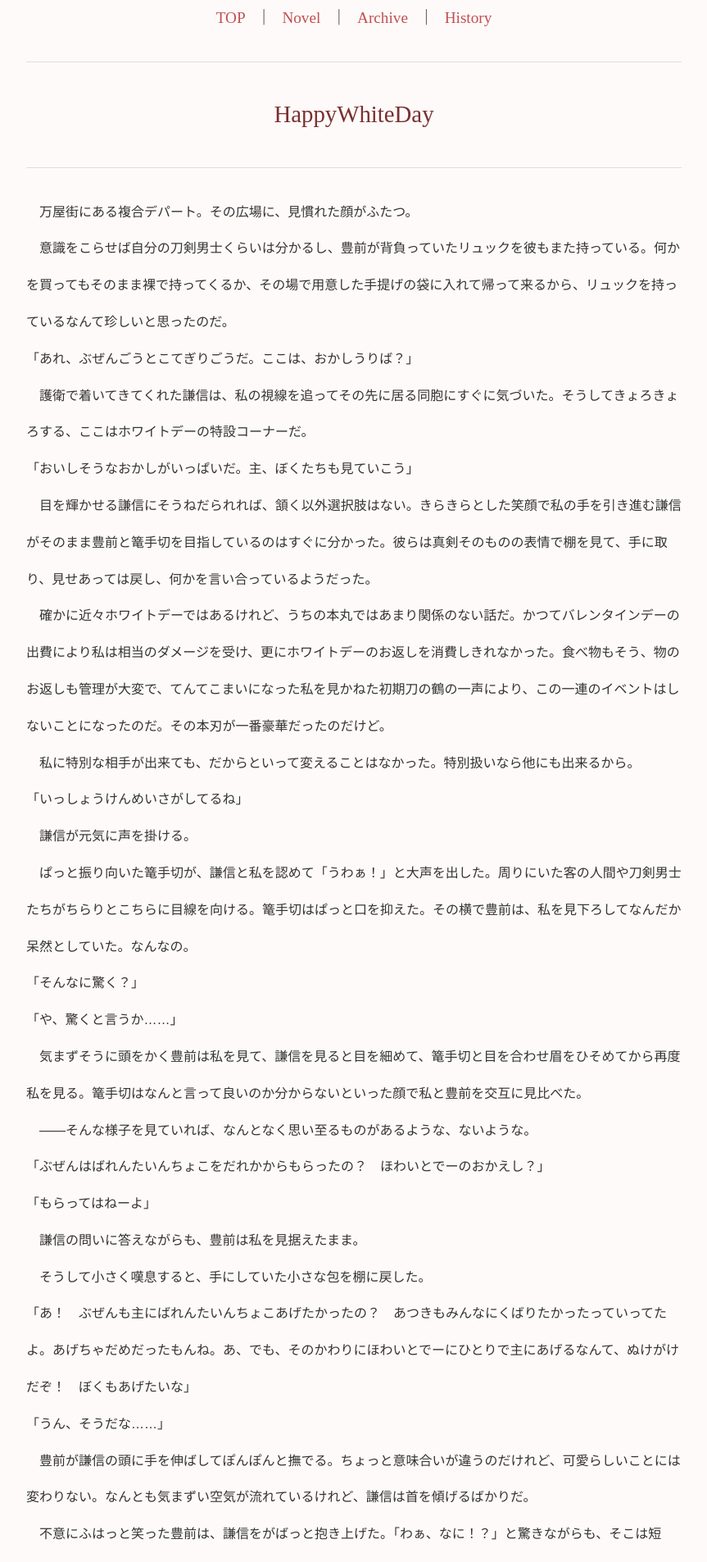
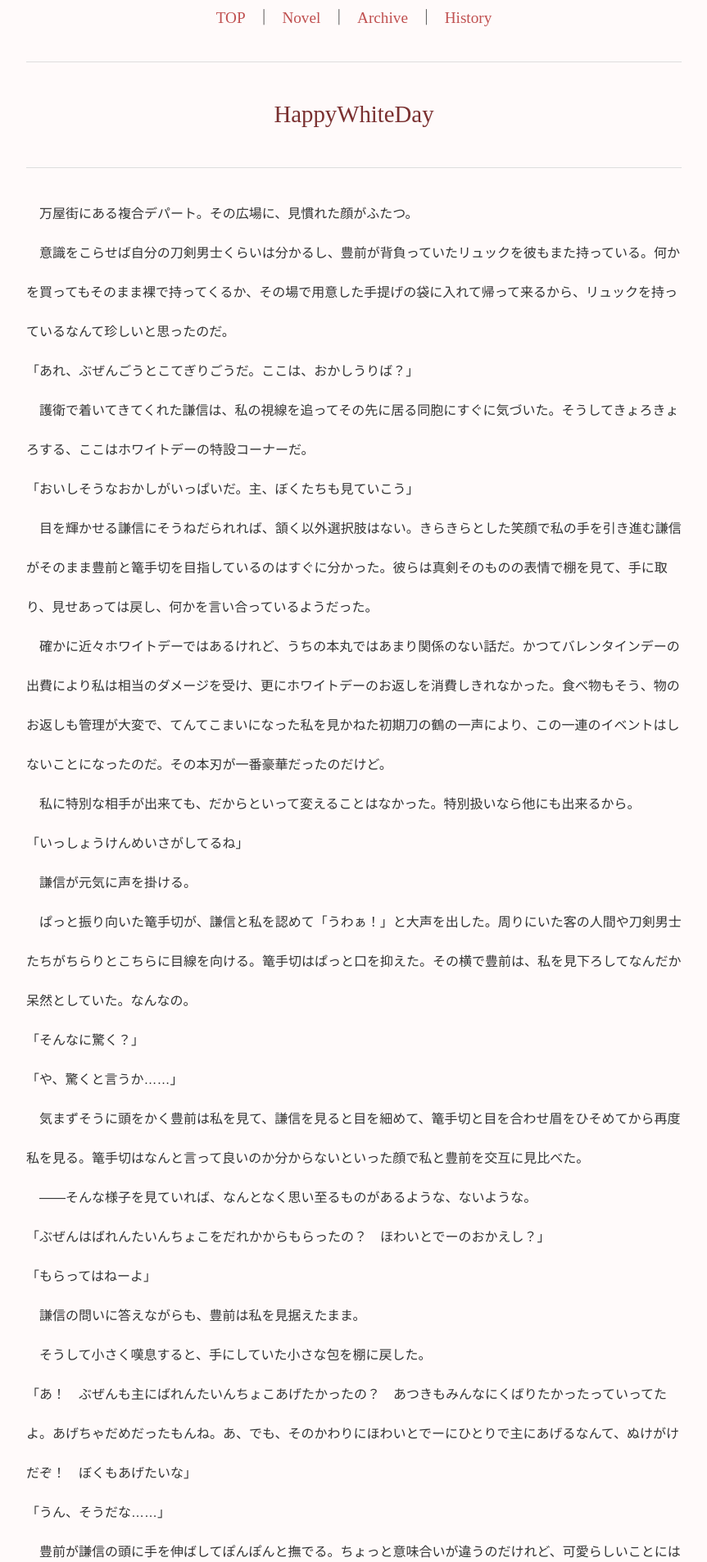
Before and after one commit to fjst160/lemon160, a Jekyll site: the page built from _novels/ss0-1.md, in a window 1280 px wide. Shown: the part 327-2232 px from the top of the page at 82% size, without its empty margins (208-1071 px from the left). Built offline with Jekyll 4.4.1, drawn with Linux system fonts in a browser that asks for light colours.

Commit message:
Update style.css

```diff
--- a/assets/style.css
+++ b/assets/style.css
@@ -188,7 +188,7 @@ a:hover{
     "Hiragino Sans",
     sans-serif;
 
-  line-height: 2.8;
+  line-height: 3;
 }
 
 .novel-content p {
```
